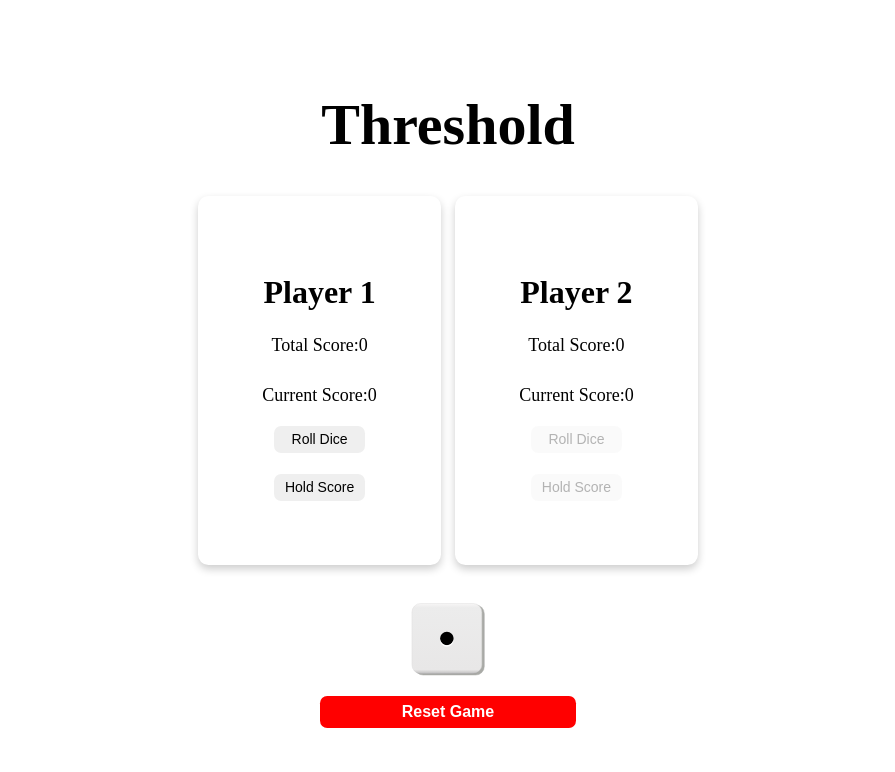
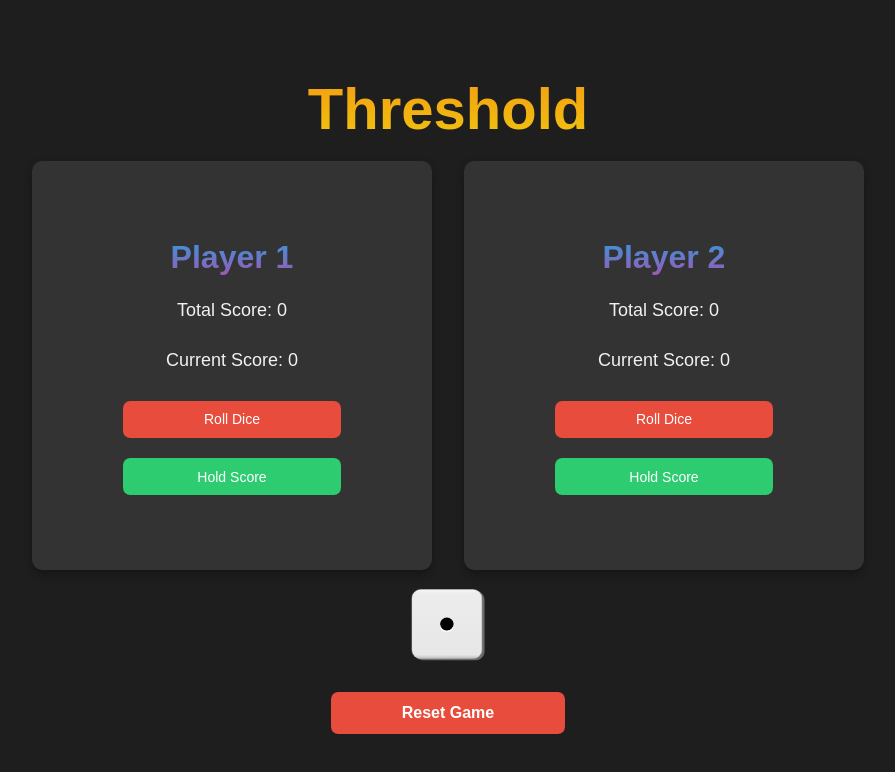
Before and after one commit to nyllegriffiths1/Dice, a plain HTML site: page index.html in a window 1280 px wide. Shown: the whole page, without its empty margins (192-1087 px from the left). Drawn offline with nearby package versions, Linux system fonts and the light colour scheme.

Commit message:
style changes

```diff
--- a/index.html
+++ b/index.html
@@ -3,7 +3,7 @@
 <head>
     <meta charset="UTF-8">
     <meta name="viewport" content="width=device-width, initial-scale=1.0">
-    <title>Dice Game</title>
+    <title>31 Theshold</title>
     <link rel="stylesheet" href="/styles/styles.css">
 </head>
 <body>
@@ -26,11 +26,11 @@
             </div>
         </div>
         <div class="dice">
-            <img src="/images/dice-1.svg" alt="Dice" id="dice-img">
+            <img src="images/dice-1.svg" alt="Dice" id="dice-img">
         </div>
         <button id="reset-btn">Reset Game</button>
     </div>
     <script src="https://code.jquery.com/jquery-3.6.0.min.js"></script>
-    <script src="/js/script.js"></script>
+    <script src="js/script.js"></script>
 </body>
 </html>
--- a/styles/styles.css
+++ b/styles/styles.css
@@ -1,7 +1,26 @@
+/* Reset and basic styling */
 * {
     margin: 0;
     padding: 0;
     box-sizing: border-box;
+}
+
+body {
+    font-family: 'Arial', sans-serif;
+    background: #1e1e1e;
+    color: #f1f1f1;
+    display: flex;
+    align-items: center;
+    justify-content: center;
+    height: 100vh;
+}
+
+h1 {
+    font-size: 58px;
+    margin: 1.2rem 0;
+    background: -webkit-linear-gradient(#f39c12, #f1c40f);
+    -webkit-background-clip: text;
+    -webkit-text-fill-color: transparent;
 }
 
 .game-container {
@@ -9,12 +28,9 @@
     align-items: center;
     justify-content: center;
     flex-direction: column;
-    height: 100vh;
-}
-
-h1 {
-    font-size: 58px;
-    margin: 1.2rem 0;
+    width: 100%;
+    max-width: 1200px;
+    padding: 1rem;
 }
 
 .player-container {
@@ -22,6 +38,82 @@ h1 {
     align-items: center;
     justify-content: space-around;
     width: 100%;
+    flex-wrap: wrap;
+}
+
+.player {
+    display: flex;
+    background: #333;
+    box-shadow: 0 4px 8px rgba(0, 0, 0, 0.3);
+    padding: 2.5rem;
+    border-radius: 0.65rem;
+    margin: 1.2rem;
+    flex: 1;
+    min-width: 250px;
+    max-width: 400px;
+    text-align: center;
+    align-items: center;
+    justify-content: center;
+    flex-direction: column;
+}
+
+.player h2 {
+    font-size: 32px;
+    margin: .85rem 0;
+    background: -webkit-linear-gradient(#3498db, #9b59b6);
+    -webkit-background-clip: text;
+    -webkit-text-fill-color: transparent;
+}
+
+.player p {
+    margin: 0.65rem 0 1.2rem 0;
+    font-size: 18px;
+}
+
+.roll-btn, .hold-btn, #reset-btn {
+    display: flex;
+    align-items: center;
+    justify-content: center;
+    width: 80%;
+    padding: .65rem;
+    border: none;
+    border-radius: .45rem;
+    font-size: 14px;
+    margin: 0.65rem 0;
+    cursor: pointer;
+    transition: background 0.3s ease;
+}
+
+.roll-btn {
+    background: #e74c3c;
+    color: #fff;
+}
+
+.roll-btn:hover {
+    background: #c0392b;
+}
+
+.hold-btn {
+    background: #2ecc71;
+    color: #fff;
+}
+
+.hold-btn:hover {
+    background: #27ae60;
+}
+
+#reset-btn {
+    width: 40%;
+    padding: .75rem;
+    background: #e74c3c;
+    color: #fff;
+    font-size: 16px;
+    font-weight: 700;
+    transition: background 0.3s ease;
+}
+
+#reset-btn:hover {
+    background: #c0392b;
 }
 
 .dice {
@@ -30,82 +122,19 @@ h1 {
     justify-content: center;
     margin: 1.2rem 0;
 }
+
 .dice img {
     width: 75px;
 }
 
-.player {
-    display: flex;
-    align-items: center;
-    justify-content: center;
-    flex-direction: column;
-    box-shadow: 0 4px 8px rgba(0, 0, 0, 0.2);
-    padding: 2.5rem;
-    border-radius: 0.65rem;
-    margin: 1.2rem 0;
-}
-
-.player h2 {
-    font-size: 32px;
-    margin: .85rem 0;
-}
-
-.player p {
-    display: flex;
-    align-items: center;
-    justify-content: center;
-    margin: 0.65rem 0 1.2rem 0;
-    font-size: 18px;
-}
-
-.roll-btn {
-    display: flex;
-    align-items: center;
-    justify-content: center;
-    width: 80%;
-    padding: .35rem;
-    border: none;
-    border-radius: .45rem;
-    font-size: 14px;
-    margin: 0 0 0.65rem 0;
-}
-
-.hold-btn {
-    display: flex;
-    align-items: center;
-    justify-content: center;
-    width: 80%;
-    padding: .35rem;
-    border: none;
-    border-radius: .45rem;
-    font-size: 14px;
-    margin: 0.65rem 0 0 0;
-}
-
-#reset-btn {
-    display: flex;
-    align-items: center;
-    justify-content: center;
-    width: 40%;
-    padding: .45rem;
-    border: none;
-    border-radius: .45rem;
-    font-size: 16px;
-    background: red;
-    color: #fff;
-    font-weight: 700;
-}
-
-
 @media (min-width: 768px) {
     .player-container {
         justify-content: center;
-        margin: 1.2rem;
     }
 
     .player {
         padding: 4rem;
-        margin: 0 0.45rem;
+        margin: 0 1rem;
     }
 
     #reset-btn {
```
